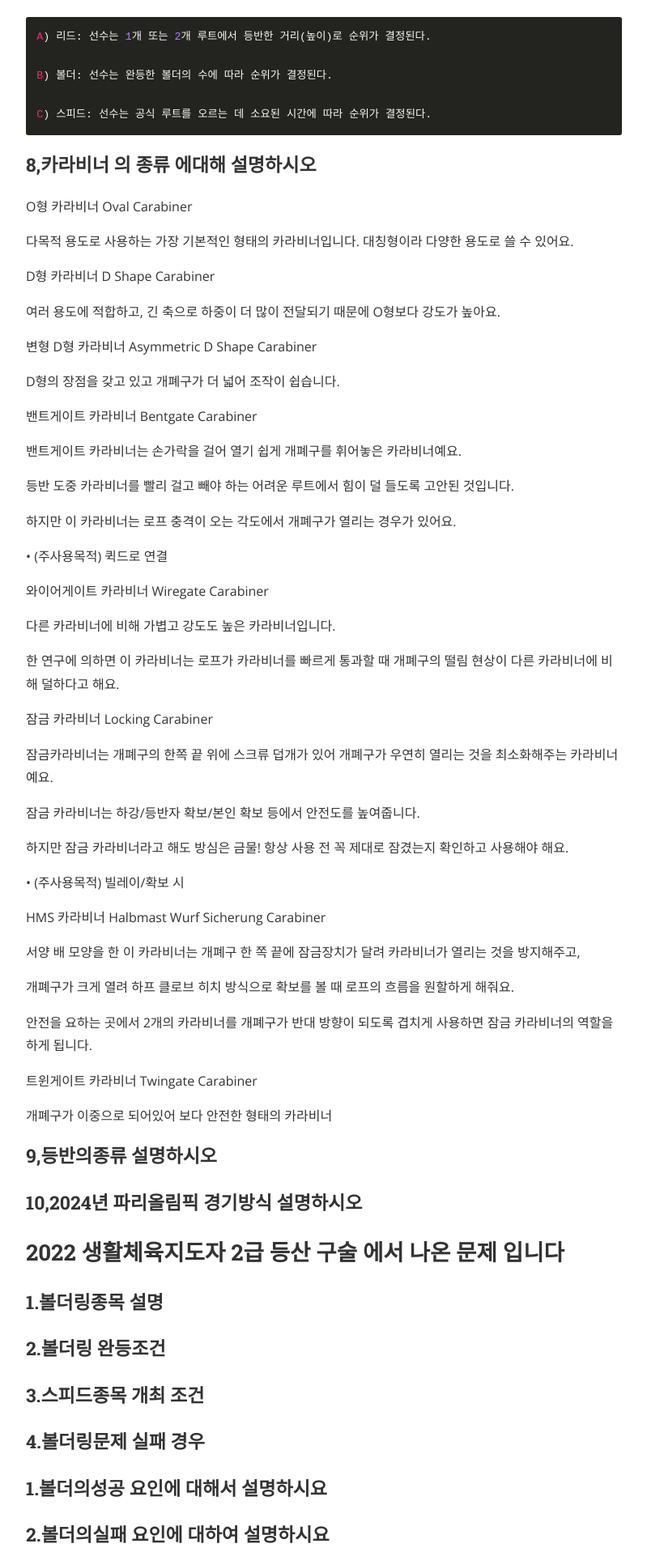
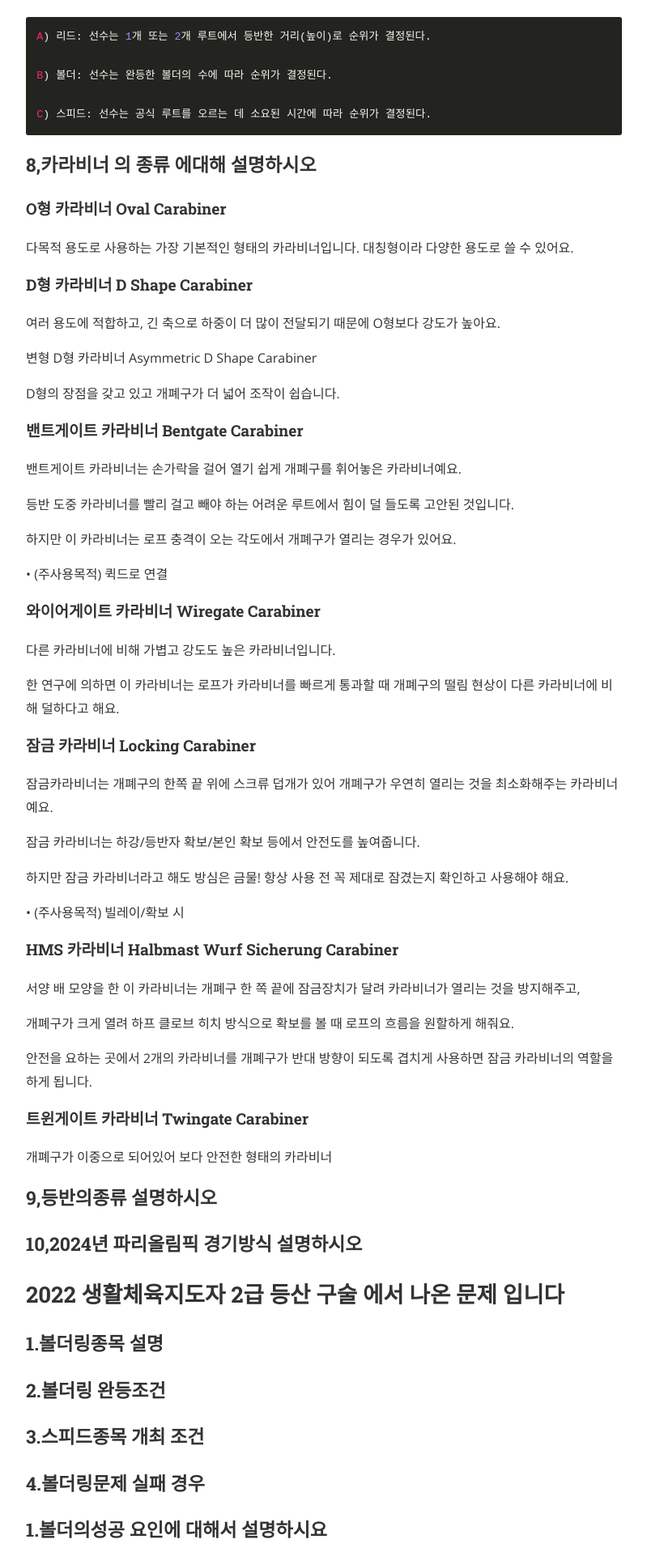
Before and after one commit to bacinchel/bacinchel.github.io, a Jekyll site: the page built from _posts/2023-05-15-license.markdown, in a window 1280 px wide. Shown: the part 2932-4849 px from the top of the page at 81% size, without its empty margins (240-1039 px from the left). Built offline with Jekyll 4.4.1, drawn with Linux system fonts in a browser that asks for light colours; nearby versions of some CDN libraries.

```diff
--- a/_posts/2023-05-15-license.markdown
+++ b/_posts/2023-05-15-license.markdown
@@ -99,13 +99,11 @@ chatGPT 답변
 
 ### 8,카라비너 의 종류 에대해 설명하시오
 
-O형 카라비너 Oval Carabiner
+#### O형 카라비너 Oval Carabiner
 
 다목적 용도로 사용하는 가장 기본적인 형태의 카라비너입니다. 대칭형이라 다양한 용도로 쓸 수 있어요.
 
-
-
-D형 카라비너 D Shape Carabiner
+#### D형 카라비너 D Shape Carabiner
 
 여러 용도에 적합하고, 긴 축으로 하중이 더 많이 전달되기 때문에 O형보다 강도가 높아요.
 
@@ -113,9 +111,7 @@ D형 카라비너 D Shape Carabiner
 
 D형의 장점을 갖고 있고 개폐구가 더 넓어 조작이 쉽습니다.
 
-
-
-밴트게이트 카라비너 Bentgate Carabiner
+#### 밴트게이트 카라비너 Bentgate Carabiner
 
 밴트게이트 카라비너는 손가락을 걸어 열기 쉽게 개폐구를 휘어놓은 카라비너예요.
 
@@ -125,16 +121,13 @@ D형의 장점을 갖고 있고 개폐구가 더 넓어 조작이 쉽습니다.
 
 • (주사용목적) 퀵드로 연결
 
-
-와이어게이트 카라비너 Wiregate Carabiner
+#### 와이어게이트 카라비너 Wiregate Carabiner
 
 다른 카라비너에 비해 가볍고 강도도 높은 카라비너입니다.
 
 한 연구에 의하면 이 카라비너는 로프가 카라비너를 빠르게 통과할 때 개폐구의 떨림 현상이 다른 카라비너에 비해 덜하다고 해요.
 
-
-
-잠금 카라비너 Locking Carabiner
+#### 잠금 카라비너 Locking Carabiner
 
 잠금카라비너는 개폐구의 한쪽 끝 위에 스크류 덥개가 있어 개폐구가 우연히 열리는 것을 최소화해주는 카라비너예요.
 
@@ -144,9 +137,7 @@ D형의 장점을 갖고 있고 개폐구가 더 넓어 조작이 쉽습니다.
 
 • (주사용목적) 빌레이/확보 시
 
-
-
-HMS 카라비너 Halbmast Wurf Sicherung Carabiner
+#### HMS 카라비너 Halbmast Wurf Sicherung Carabiner
 
 서양 배 모양을 한 이 카라비너는 개폐구 한 쪽 끝에 잠금장치가 달려 카라비너가 열리는 것을 방지해주고,
 
@@ -154,9 +145,7 @@ HMS 카라비너 Halbmast Wurf Sicherung Carabiner
 
 안전을 요하는 곳에서 2개의 카라비너를 개폐구가 반대 방향이 되도록 겹치게 사용하면 잠금 카라비너의 역할을 하게 됩니다.
 
-
-
-트윈게이트 카라비너 Twingate Carabiner
+#### 트윈게이트 카라비너 Twingate Carabiner
 
 개폐구가 이중으로 되어있어 보다 안전한 형태의 카라비너
 
```
